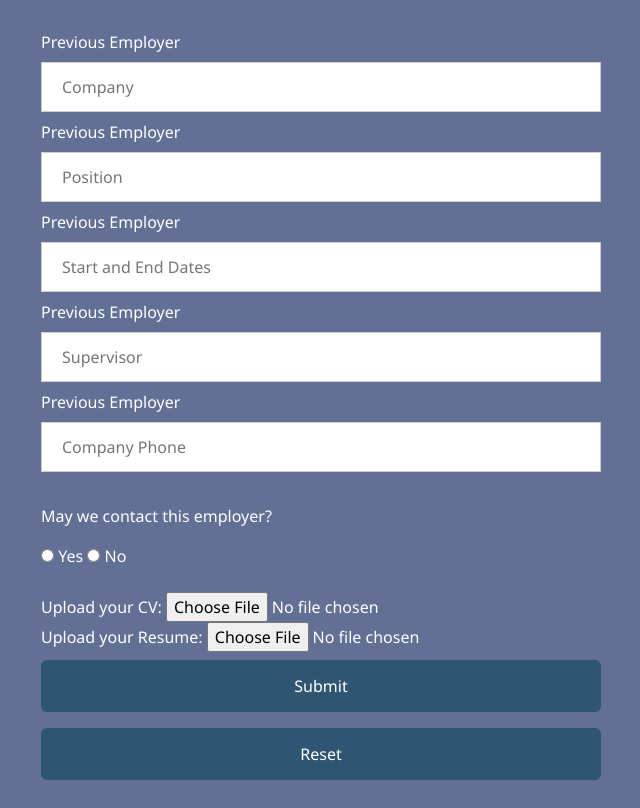
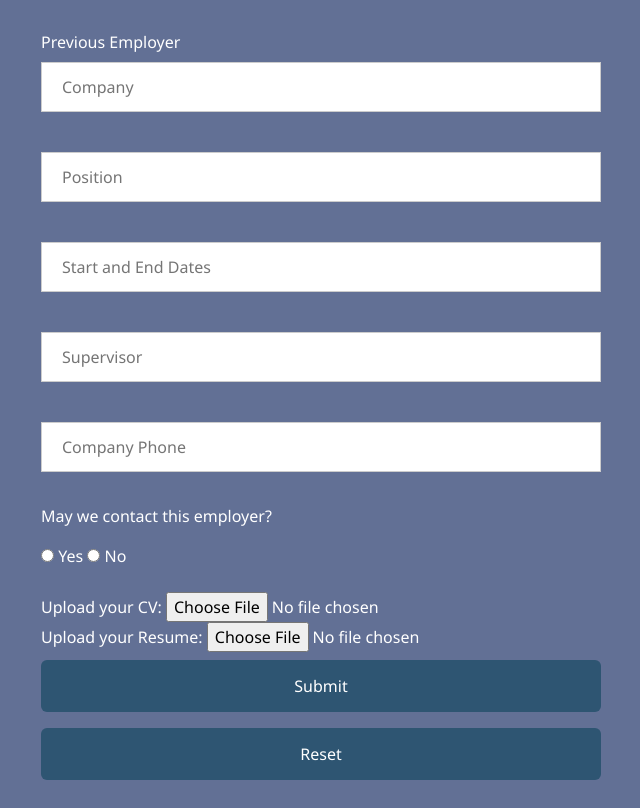
Before and after one commit to logankrieger317/JeeApplication, a plain HTML site: page index.html in a window 1280 px wide. Shown: the part 1960-2768 px from the top of the page, without its empty margins (319-959 px from the left). Drawn offline with nearby package versions, Linux system fonts and the light colour scheme.

Commit message:
Update index.html

```diff
--- a/index.html
+++ b/index.html
@@ -96,13 +96,13 @@
 
 		 <label for="previous employment"> Previous Employer</label>
             <input type="text" id="previous employment" name="Previous Employer1" placeholder="Company">
-            <label for="previous employment"> Previous Employer</label>
+            <label for="previous employment"></label>
             <input type="text" id="previous employment" name="Previous Employer1" placeholder="Position">
-            <label for="previous employment"> Previous Employer</label>
+            <label for="previous employment"></label>
             <input type="text" id="previous employment" name="Previous Employer1" placeholder="Start and End Dates">
-            <label for="previous employment"> Previous Employer</label>
+            <label for="previous employment"></label>
             <input type="text" id="previous employment" name="Previous Employer1" placeholder="Supervisor">
-            <label for="previous employment"> Previous Employer</label>
+            <label for="previous employment"></label>
             <input type="text" id="previous employment" name="Previous Employer1" placeholder="Company Phone"><br><br>
             <p>May we contact this employer?</p>
             <input type="radio" id="previous employment" name="permtocontact" value="">
```
